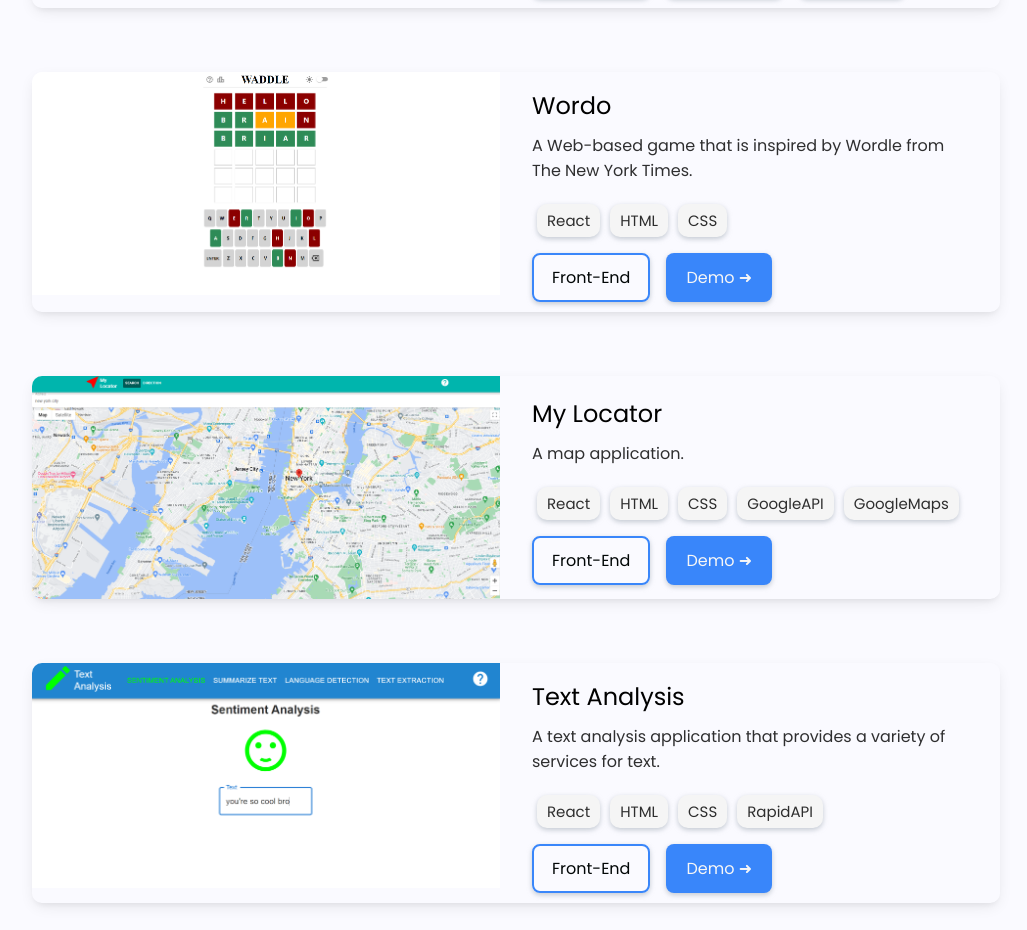
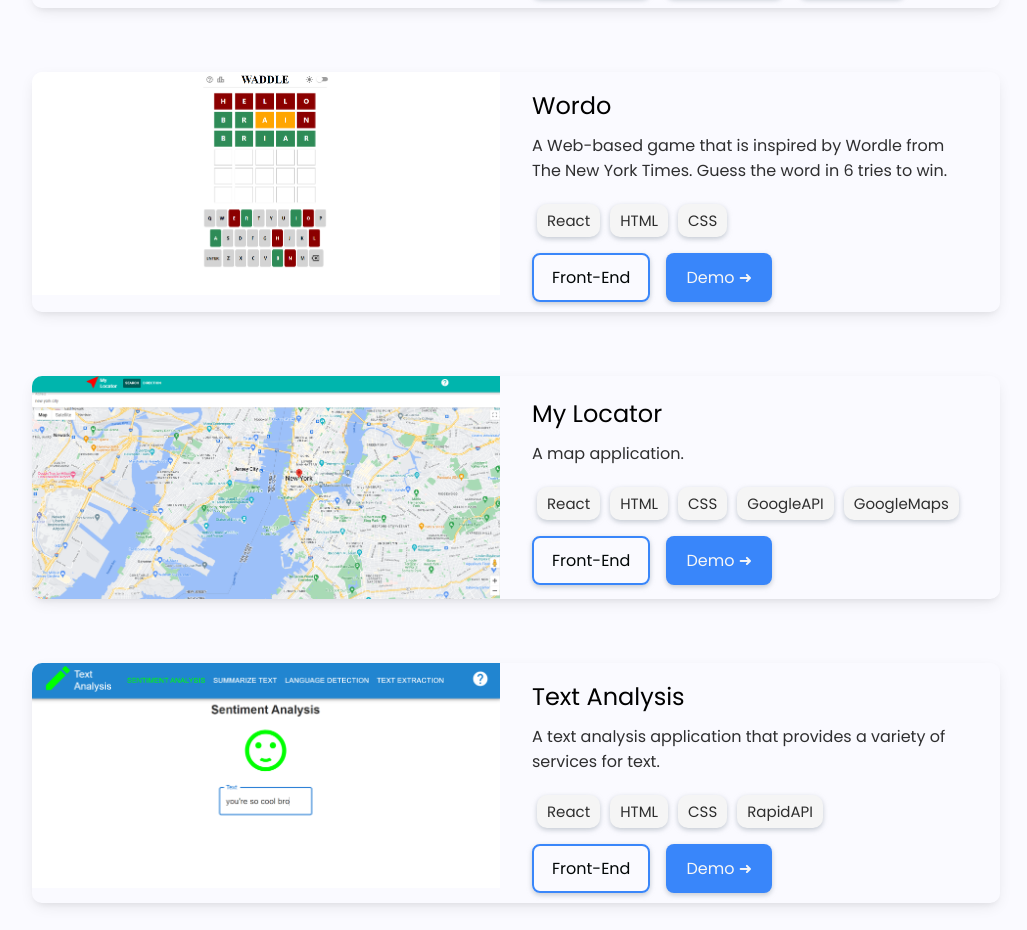
Before and after one commit to adeziio/portfolio, a React (Create React App) app: page / in a window 1280 px wide. Shown: the part 3822-4752 px from the top of the page, without its empty margins (124-1151 px from the left). Built offline with nearby package versions, Linux system fonts and the light colour scheme.

Commit message:
add wordo descriptions

```diff
--- a/src/data/ProjectData.js
+++ b/src/data/ProjectData.js
@@ -33,7 +33,7 @@ export const ProjectList = [
   {
     img: "/wordo.png",
     title: "Wordo",
-    description: "A Web-based game that is inspired by Wordle from The New York Times.",
+    description: "A Web-based game that is inspired by Wordle from The New York Times. Guess the word in 6 tries to win.",
     tech_stack: ['React', 'HTML', 'CSS'],
     github_url: "",
     github_url_frontend: "https://github.com/adeziio/wordo",
```
